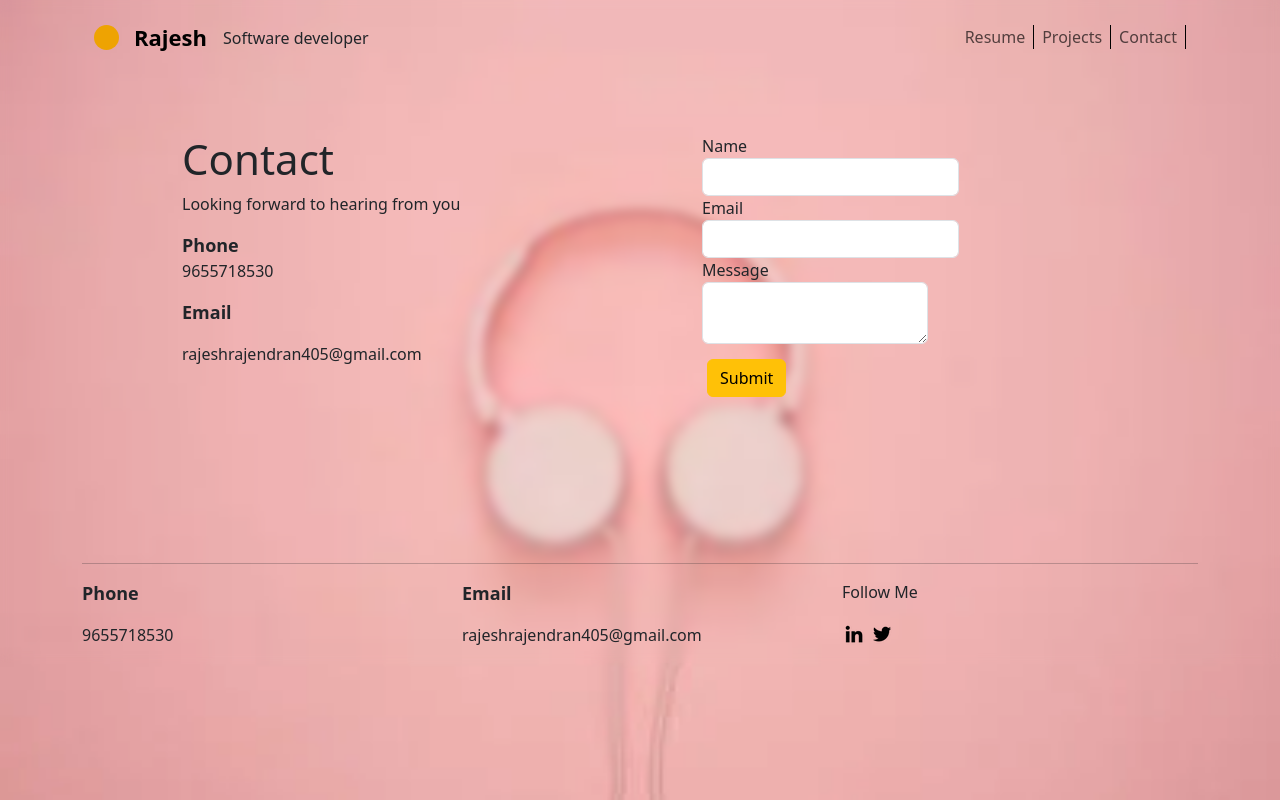
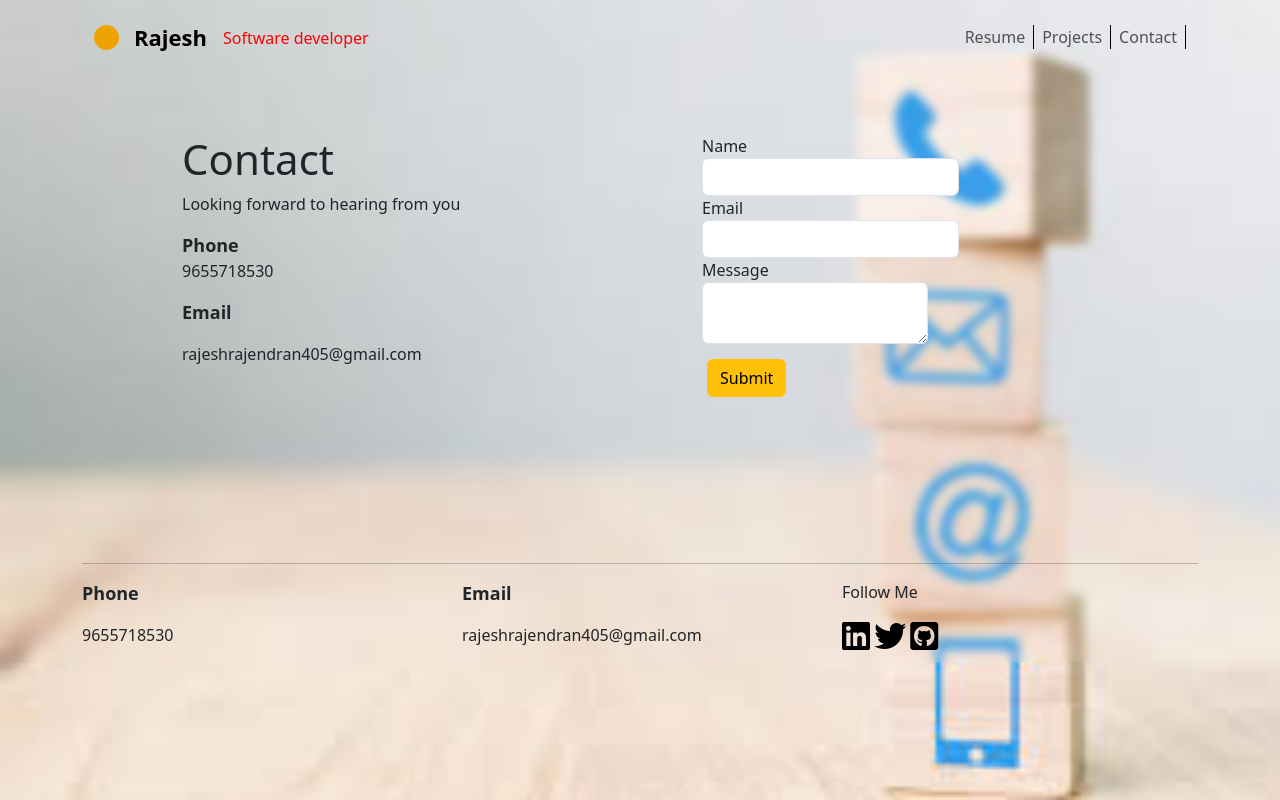
Before and after one commit to rajr54467199/firstPortfolio, a plain HTML site: page contact.html in a window 1280 px wide. Drawn offline with nearby package versions, Linux system fonts and the light colour scheme.

Commit message:
changes in contact page

```diff
--- a/contact.html
+++ b/contact.html
@@ -17,6 +17,8 @@
       crossorigin="anonymous"
     ></script>
     <link rel="stylesheet" href="style.css" />
+    <link rel="stylesheet" href="https://cdnjs.cloudflare.com/ajax/libs/font-awesome/6.4.0/css/all.min.css" integrity="sha512-iecdLmaskl7CVkqkXNQ/ZH/XLlvWZOJyj7Yy7tcenmpD1ypASozpmT/E0iPtmFIB46ZmdtAc9eNBvH0H/ZpiBw==" crossorigin="anonymous" referrerpolicy="no-referrer" />
+
   </head>
   <body class="contactbody">
     <div class="container">
@@ -24,7 +26,7 @@
         <div class="container-fluid">
           <a href="index.html"><div class="dot"></div></a>
           <a class="navbar-brand pl-3" href="index.html">Rajesh</a>
-          <p>Software developer</p>
+          <p class="blink">Software developer</p>
           <button
             class="navbar-toggler"
             type="button"
@@ -107,18 +109,11 @@
             <p>Email</p>
             <p class="email2">rajeshrajendran405@gmail.com</p>
           </div>
-          <div class="col-lg-4 col-md-4 col-sm-12">
+          <div class="col-lg-4 col-md-4 col-sm-12 logo">
             <p>Follow Me</p>
-            <a
-              href="https://www.linkedin.com/in/rajesh-r-79302921a"
-              target="_blank"
-              ><img src="./images/6ea5b4a88f0b4f91945b40499aa0af00.webp" alt=""
-            /></a>
-            <a
-              href="https://twitter.com/rajeshr54467196?t=_FnikjjszeCm76aD5MpHqQ&s=09"
-              target="_blank"
-              ><img src="./images/c7d035ba85f6486680c2facedecdcf4d.webp" alt=""
-            /></a>
+            <a href="https://www.linkedin.com/in/rajesh-r-79302921a" target="_blank"><i class="fa-brands fa-linkedin fa-2x"></i></a>
+            <a href="https://twitter.com/rajeshr54467196?t=_FnikjjszeCm76aD5MpHqQ&s=09" target="_blank"><i class="fa-brands fa-twitter fa-2x"></i></a>
+            <a href="https://github.com/rajr54467199" target="_blank"><i class="fa-brands fa-square-github fa-2x"></i></a>
           </div>
         </div>
       </div>
--- a/style.css
+++ b/style.css
@@ -115,7 +115,7 @@ sans-serif;
     font-size: 22px;
 }
 .contactbody{
-    background-image: url(images/pexels-photo-1037999.webp);
+    background-image: url(images/images\ \(1\).jpeg);
     background-repeat: no-repeat;
     background-size: cover;
     backdrop-filter: blur(5px);
@@ -345,6 +345,18 @@ form {
     flex-direction: column;
     row-gap: 30px;
   }
+  .logo a{
+    color: black;
+  }
+  @keyframes blink {
+    0% {opacity: 1;}
+    50% {opacity: 0;}
+    100% {opacity: 1;}
+}
+.blink {
+    animation: blink 1s infinite;
+    color: red;
+}
   @media (min-width:320px) and (max-width:480px){
     .img img{
     width: 320px;
```
Also changed, not shown: index.html (+14 -19 lines), projects.html (+7 -12 lines), resume.html (+9 -7 lines), images/GitHub-Mark.png (added), images/Group 1.png, images/download (4).png (added), images/images (1).jpeg (added), images/images.jpeg (added), images/istockphoto-1485759500-612x612.jpg (added), images/raju.png (added).
